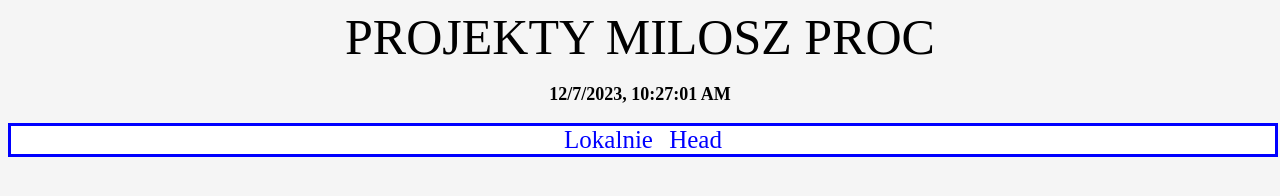
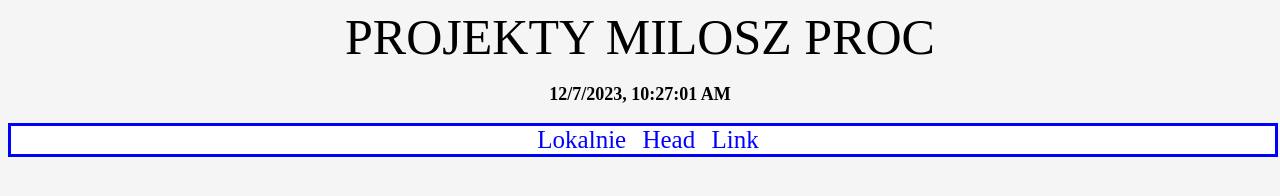
Before and after one commit to milkogamer/07CSS, a plain HTML site: page index.html in a window 1280 px wide. Drawn offline with Linux system fonts and the light colour scheme.

Commit message:
Update index.html

```diff
--- a/index.html
+++ b/index.html
@@ -15,7 +15,7 @@
     <nav>
         <a href="https://milkogamer.github.io/0703CSS/">Lokalnie</a>
         <a href="https://milkogamer.github.io/0702CSS/">Head</a>
-        <a href="https://milkogamer.github.io/0701CSS/"></a>
+        <a href="https://milkogamer.github.io/0701CSS/">Link</a>
 
 
 
```
